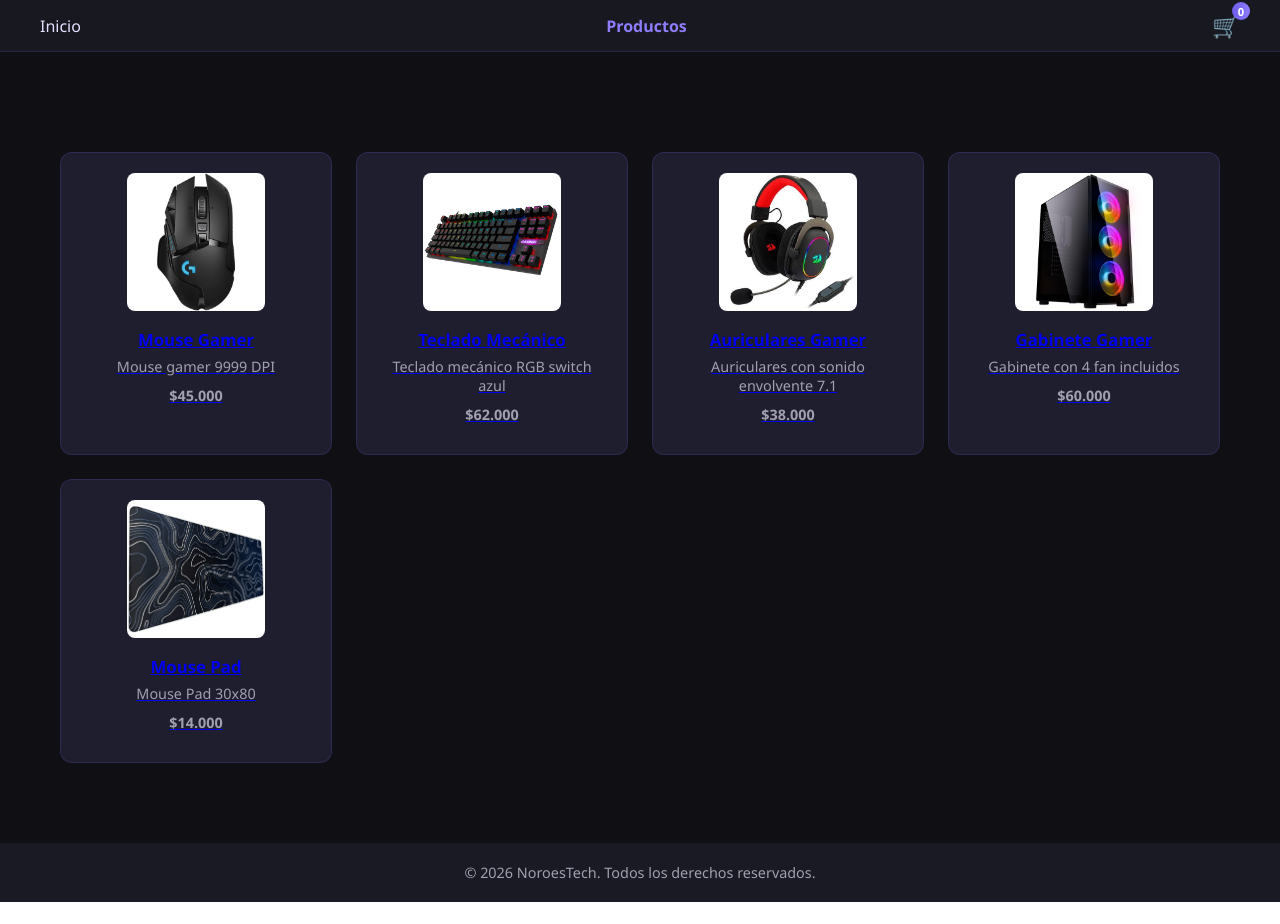
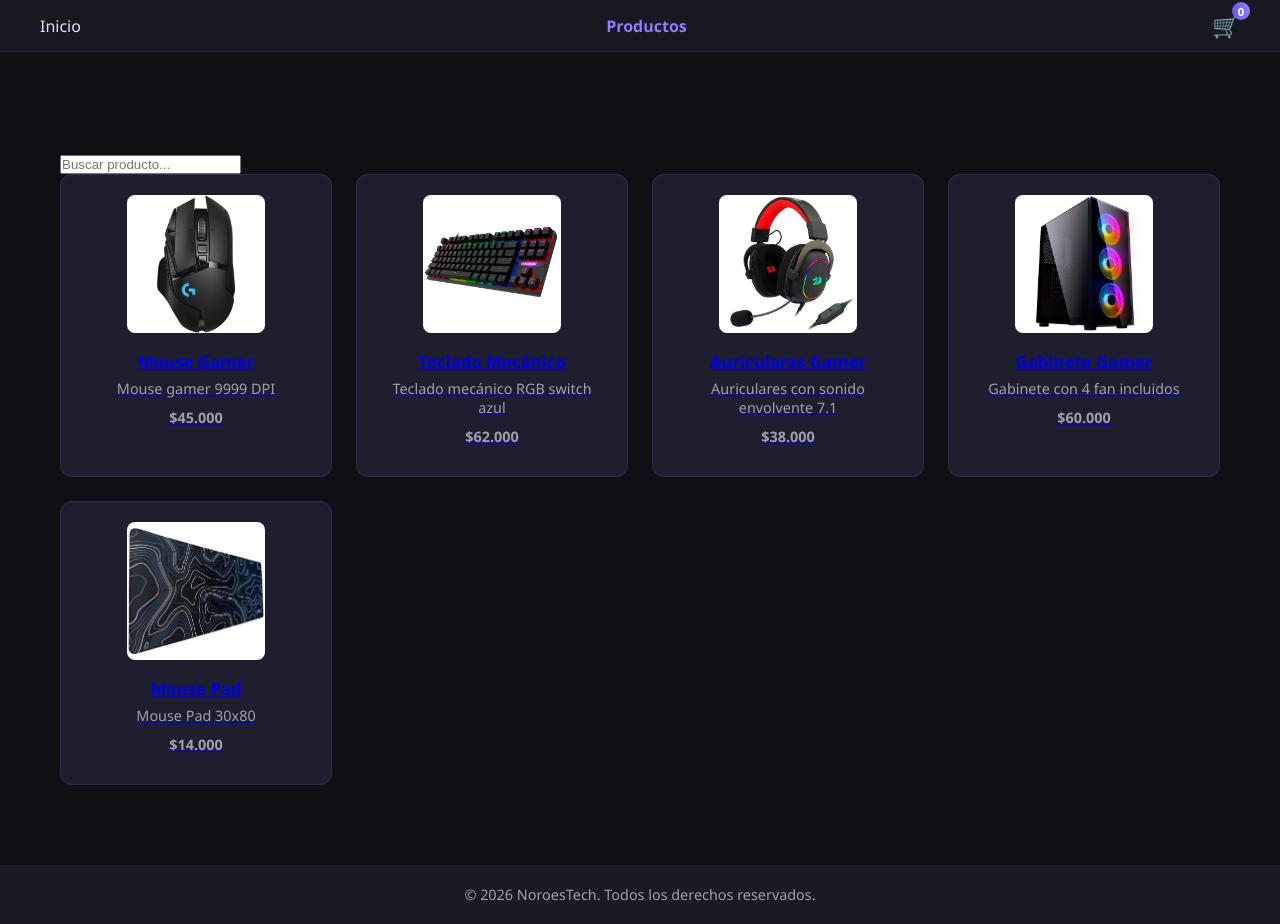
Before and after one commit to EMAGMZ/noroestech, a React (Vite) app: page /productos in a window 1280 px wide. Before the commit the page ends 902 px from the top, so only its background shows below. Built offline with nearby package versions, Linux system fonts and the light colour scheme.

Commit message:
feat: agregar buscador de productos con input controlado

```diff
--- a/src/components/ItemListContainer/ItemListContainer.jsx
+++ b/src/components/ItemListContainer/ItemListContainer.jsx
@@ -1,9 +1,15 @@
+import { useState } from 'react'
 import ItemList from '../ItemList/ItemList'
 import { useProducts } from '../../hooks/useProducts'
 import styles from './ItemListContainer.module.css'
 
 function ItemListContainer({ greeting }) {
   const { products, loading, error } = useProducts()
+  const [busqueda, setBusqueda] = useState('')
+
+  const handleChange = (event) => {
+    setBusqueda(event.target.value)
+  }
 
   if (loading) {
     return (
@@ -23,10 +29,20 @@ function ItemListContainer({ greeting }) {
     )
   }
 
+  const productosFiltrados = products.filter((producto) =>
+    producto.name.toLowerCase().includes(busqueda.toLowerCase())
+  )
+
   return (
     <section className="products-section">
       <h2 className="section-title">{greeting}</h2>
-      <ItemList items={products} />
+      <input
+        type="text"
+        value={busqueda}
+        onChange={handleChange}
+        placeholder="Buscar producto..."
+      />
+      <ItemList items={productosFiltrados} />
     </section>
   )
 }
```
